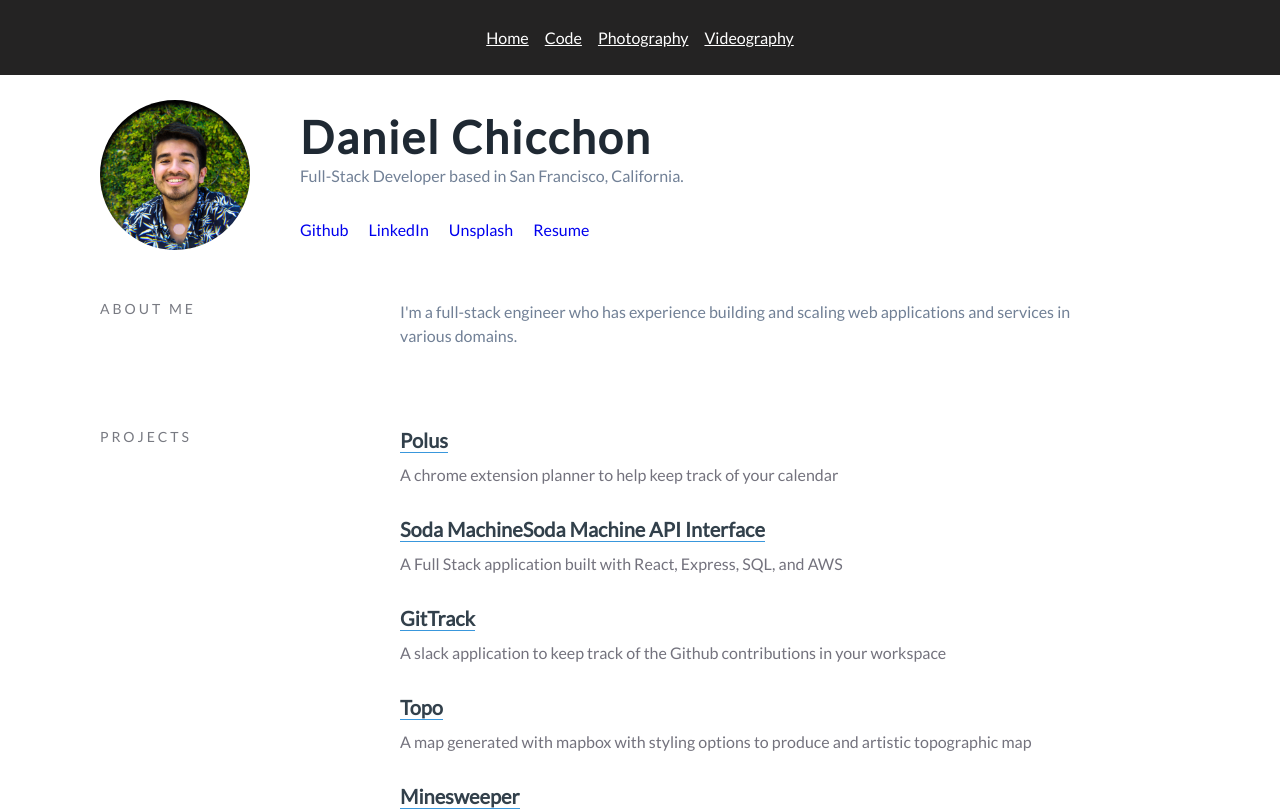
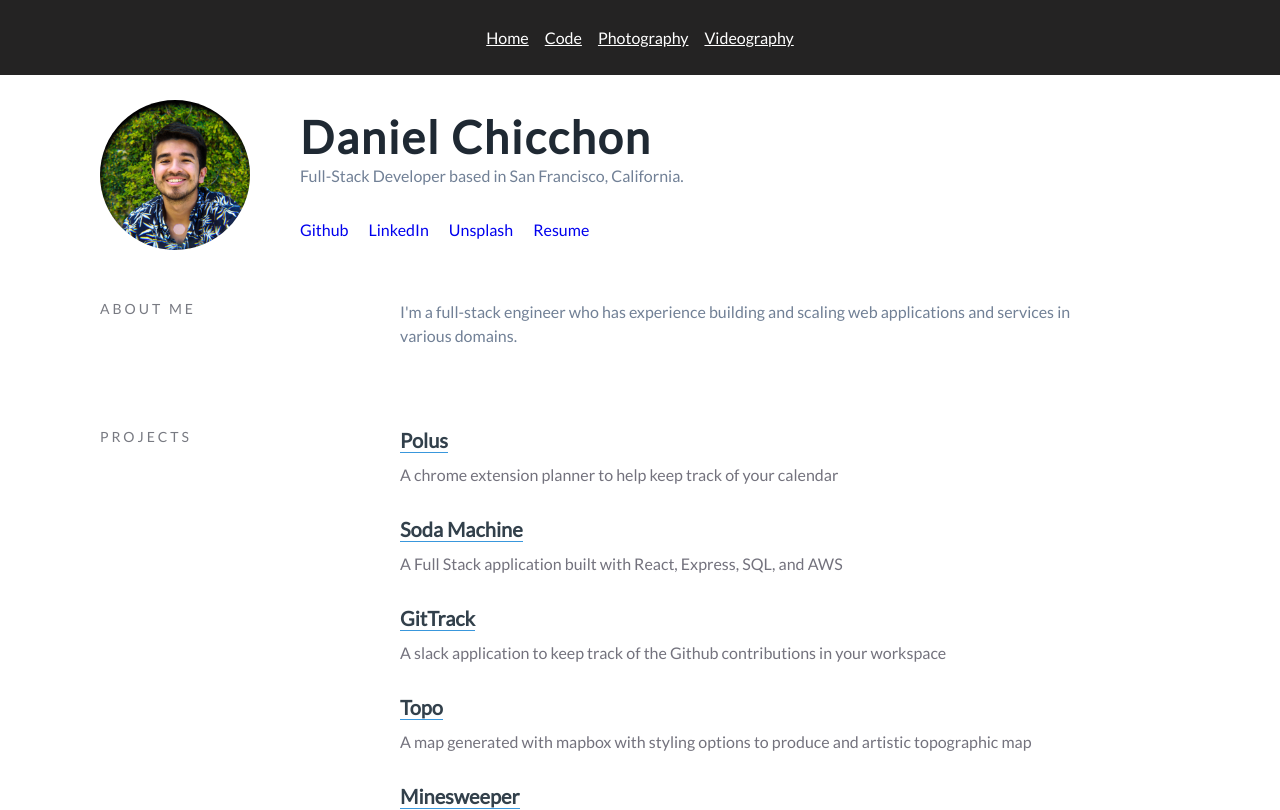
Before and after one commit to dchicchon/portfolio, a React (Create React App) app in the folder client/: page /code in a window 1280 px wide. Shown: the top 810 px of the page. Built offline with nearby package versions, Linux system fonts and the light colour scheme.

Commit message:
replace link for soda machine app

```diff
--- a/client/src/Pages/Main/Code/index.js
+++ b/client/src/Pages/Main/Code/index.js
@@ -93,8 +93,7 @@ const Code = () => {
               </p>
             </div>
             <div className="code-project-link">
-                <Link to="https://soda-machine-dchicchon.herokuapp.com/">Soda Machine</Link>
-                <Link to="https://soda-machine-server-dchicchon.herokuapp.com/">Soda Machine API Interface</Link>
+                <Link to="https://github.com/dchicchon/colaCo">Soda Machine</Link>
                 <p>A Full Stack application built with React, Express, SQL, and AWS</p>
             </div>
             <div className="code-project-link">
```
Also changed, not shown: 2 other files (tests, documents, lock files or other folders).
